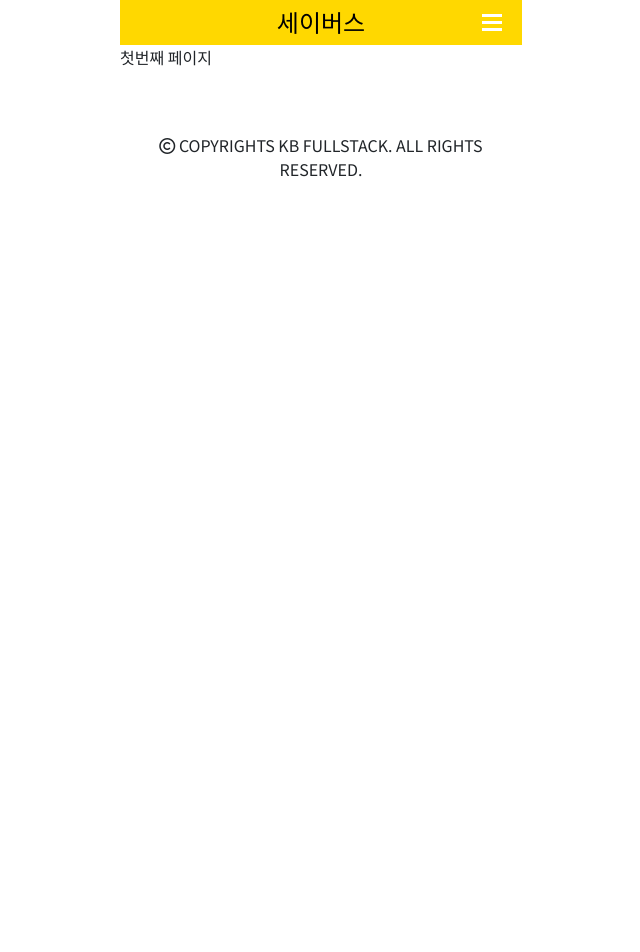
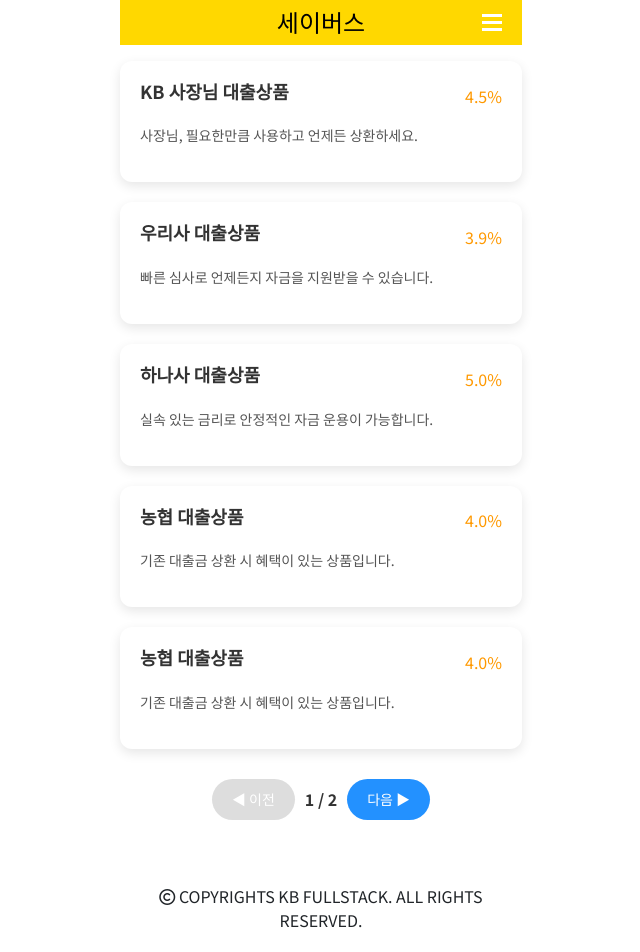
Before and after one commit to Lazenca-2024/Savers, a Vue app in the folder frontend/: page /loan in a window 1280 px wide. Shown: the top 952 px of the page, without its empty margins (319-959 px from the left). Before the commit the page ends 800 px from the top, so only its background shows below. Built offline with nearby package versions, Linux system fonts and the light colour scheme; what vue-awesome-paginate would draw is missing.

Commit message:
style: 대출 상품 UI

```diff
--- a/frontend/src/pages/Loan.vue
+++ b/frontend/src/pages/Loan.vue
@@ -1,5 +1,139 @@
-<script setup></script>
+<template>
+  <div class="mt-3">
+    <div v-for="loan in paginatedLoans" :key="loan.title" class="loan-card" @click="goToLoanPage(loan.link)">
+      <div class="loan-card-header">
+        <h4 class="loan-title">{{ loan.title }}</h4>
+        <span class="loan-rate">{{ loan.interestRate }}</span>
+      </div>
+      <p class="loan-description">{{ loan.description }}</p>
+    </div>
 
-<template>
-  <div>첫번째 페이지</div>
+    <!-- 페이지네이션 -->
+    <div class="pagination">
+      <button @click="prevPage" :disabled="currentPage === 1" class="pagination-button">◀ 이전</button>
+      <span class="page-info">{{ currentPage }} / {{ totalPages }}</span>
+      <button @click="nextPage" :disabled="currentPage === totalPages" class="pagination-button">다음 ▶</button>
+    </div>
+  </div>
 </template>
+
+<script setup>
+import { ref, computed } from 'vue';
+
+const loans = ref([
+  { title: 'KB 사장님 대출상품', interestRate: '4.5%', description: '사장님, 필요한만큼 사용하고 언제든 상환하세요.', link: 'https://obiz.kbstar.com/quics?page=C016280#CP' },
+  { title: '우리사 대출상품', interestRate: '3.9%', description: '빠른 심사로 언제든지 자금을 지원받을 수 있습니다.', link: 'https://obiz.kbstar.com/quics?page=C016280#CP' },
+  { title: '하나사 대출상품', interestRate: '5.0%', description: '실속 있는 금리로 안정적인 자금 운용이 가능합니다.', link: 'https://obiz.kbstar.com/quics?page=C016280#CP' },
+  { title: '농협 대출상품', interestRate: '4.0%', description: '기존 대출금 상환 시 혜택이 있는 상품입니다.', link: 'https://obiz.kbstar.com/quics?page=C016280#CP' },
+  { title: '농협 대출상품', interestRate: '4.0%', description: '기존 대출금 상환 시 혜택이 있는 상품입니다.', link: 'https://obiz.kbstar.com/quics?page=C016280#CP' },
+  { title: '농협 대출상품', interestRate: '4.0%', description: '기존 대출금 상환 시 혜택이 있는 상품입니다.', link: 'https://obiz.kbstar.com/quics?page=C016280#CP' },
+  { title: '농협 대출상품', interestRate: '4.0%', description: '기존 대출금 상환 시 혜택이 있는 상품입니다.', link: 'https://obiz.kbstar.com/quics?page=C016280#CP' },
+  { title: '농협 대출상품', interestRate: '4.0%', description: '기존 대출금 상환 시 혜택이 있는 상품입니다.', link: 'https://obiz.kbstar.com/quics?page=C016280#CP' },
+  { title: '농협 대출상품', interestRate: '4.0%', description: '기존 대출금 상환 시 혜택이 있는 상품입니다.', link: 'https://obiz.kbstar.com/quics?page=C016280#CP' },
+  // 나머지 80개 대출 상품 추가
+]);
+
+const currentPage = ref(1);
+const itemsPerPage = 5;  // 한 페이지에 표시할 대출 상품 개수
+const totalPages = Math.ceil(loans.value.length / itemsPerPage);
+
+const paginatedLoans = computed(() => {
+  const start = (currentPage.value - 1) * itemsPerPage;
+  const end = start + itemsPerPage;
+  return loans.value.slice(start, end);
+});
+
+const nextPage = () => {
+  if (currentPage.value < totalPages) {
+    currentPage.value++;
+  }
+};
+
+const prevPage = () => {
+  if (currentPage.value > 1) {
+    currentPage.value--;
+  }
+};
+
+const goToLoanPage = (link) => {
+  window.open(link, '_blank');  // 클릭한 대출 상품의 링크를 새 탭에서 열기
+};
+</script>
+
+<style scoped>
+/* 카드 디자인 */
+.loan-card {
+  background-color: #ffffff;
+  border-radius: 12px;
+  padding: 20px;
+  margin-bottom: 20px;
+  box-shadow: 0 4px 12px rgba(0, 0, 0, 0.1);
+  transition: transform 0.2s, box-shadow 0.2s;
+  cursor: pointer;  /* 클릭할 수 있다는 포인터 효과 추가 */
+}
+
+.loan-card:hover {
+  transform: translateY(-5px);
+  box-shadow: 0 8px 16px rgba(0, 0, 0, 0.15);
+}
+
+.loan-card-header {
+  display: flex;
+  justify-content: space-between;
+  align-items: center;
+  margin-bottom: 15px;
+}
+
+.loan-title {
+  font-size: 18px;
+  font-weight: 600;
+  color: #333;
+}
+
+.loan-rate {
+  font-size: 16px;
+  font-weight: 500;
+  color: #FF9900;
+}
+
+.loan-description {
+  font-size: 14px;
+  color: #555;
+  line-height: 1.5;
+}
+
+/* 페이지네이션 스타일 */
+.pagination {
+  display: flex;
+  justify-content: center;
+  align-items: center;
+  margin-top: 30px;
+}
+
+.pagination-button {
+  background-color: #2391FF;
+  color: white;
+  border: none;
+  padding: 10px 20px;
+  border-radius: 25px;
+  cursor: pointer;
+  font-size: 14px;
+  transition: background-color 0.3s;
+  margin: 0 10px;
+}
+
+.pagination-button:disabled {
+  background-color: #ddd;
+  cursor: not-allowed;
+}
+
+.pagination-button:hover {
+  background-color: #52a9ff;
+}
+
+.page-info {
+  font-size: 16px;
+  font-weight: bold;
+  color: #333;
+}
+</style>
```
